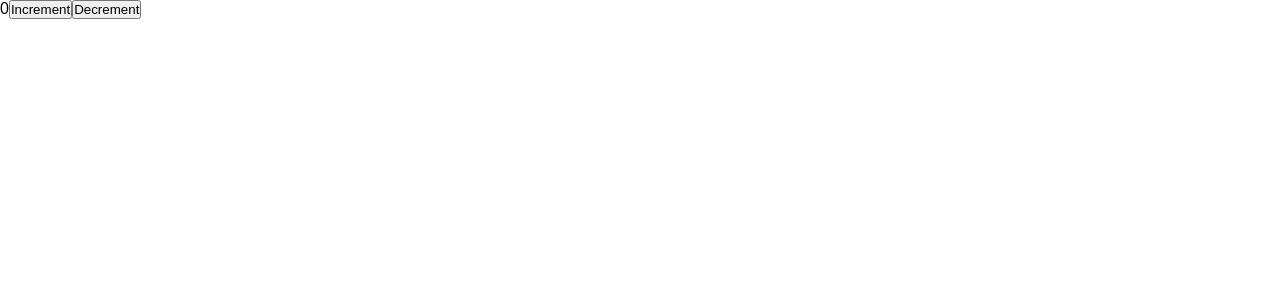
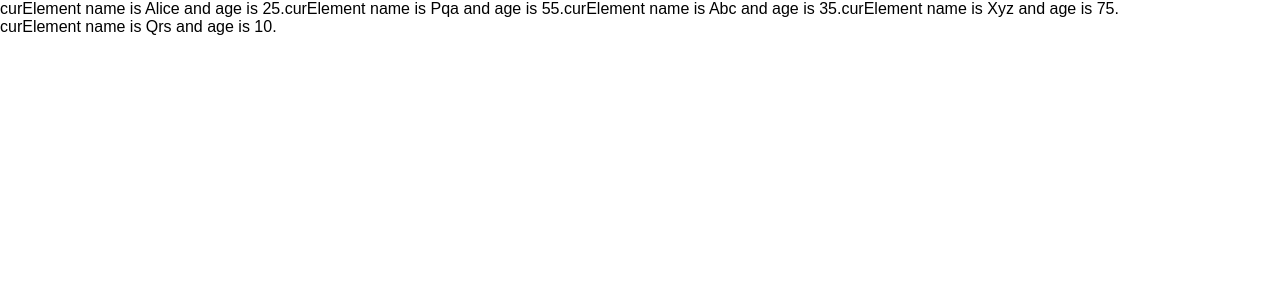
Before and after one commit to nkartikaxioned/React-Training-, a React (Vite) app in the folder react/: page / in a window 1280 px wide. Shown: the top 300 px of the page. Built offline with nearby package versions, Linux system fonts and the light colour scheme.

Commit message:
add: useState hook practice

```diff
--- a/react/src/App.jsx
+++ b/react/src/App.jsx
@@ -8,13 +8,13 @@ import React from "react";
 // import { EventHandling } from "./components/eventHandling";
 // import { EventsProp } from "./components/eventsProp";
 // import { EventPropagation } from "./components/eventPropagation";
-import { State } from "./components/Hooks/state";
+import { DerivedState } from "./components/Hooks/hooksPractise";
 
 export const App = () => {
 
   return (
     <>
-      <State />
+      <DerivedState />
     </>
   )
 };
--- /dev/null
+++ b/react/src/components/Hooks/hooksPractise.jsx
@@ -0,0 +1,27 @@
+import { useState } from "react";
+
+export const DerivedState = () => {
+
+  const [users, setUsers] = useState(
+    [
+      { id : 1, name : "Alice", age : 25 },
+      { id : 2, name : "Pqa", age : 55 },
+      { id : 3, name : "Abc", age : 35 },
+      { id : 4, name : "Xyz", age : 75 },
+      { id : 5, name : "Qrs", age : 10 }
+    ]
+  );
+
+  return (
+    <>
+    <ul>
+      {users.map((curElement) => {
+        return (
+
+          <li key={curElement.id}> curElement name is {curElement.name} and age is {curElement.age}.</li>
+        );
+      })}
+    </ul>
+    </>
+  );
+};
```
